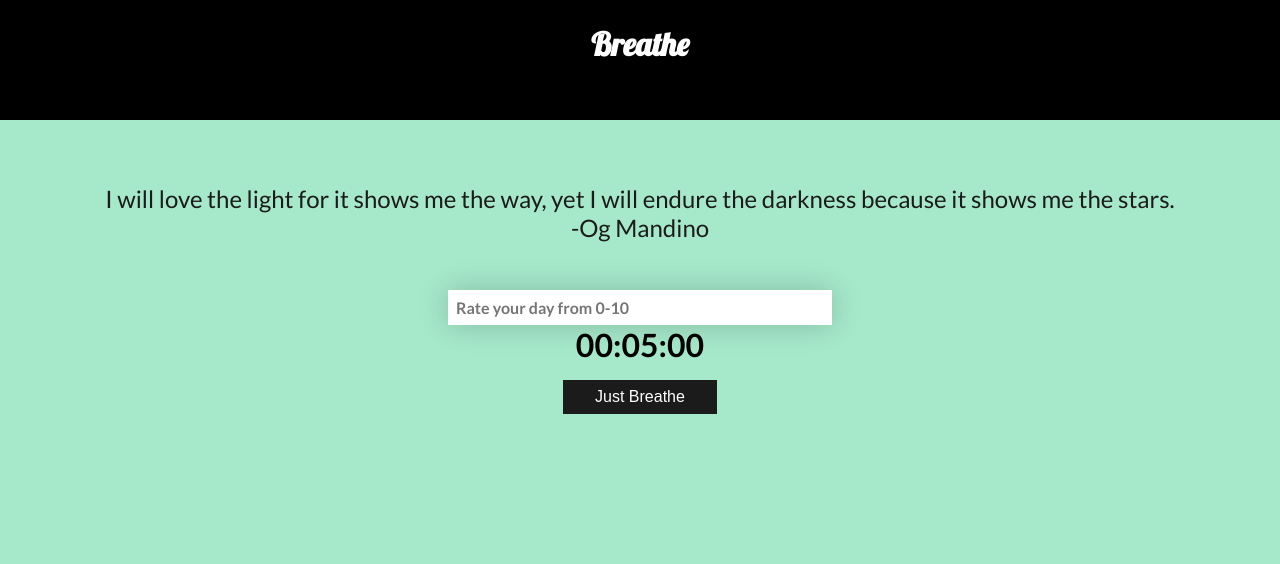
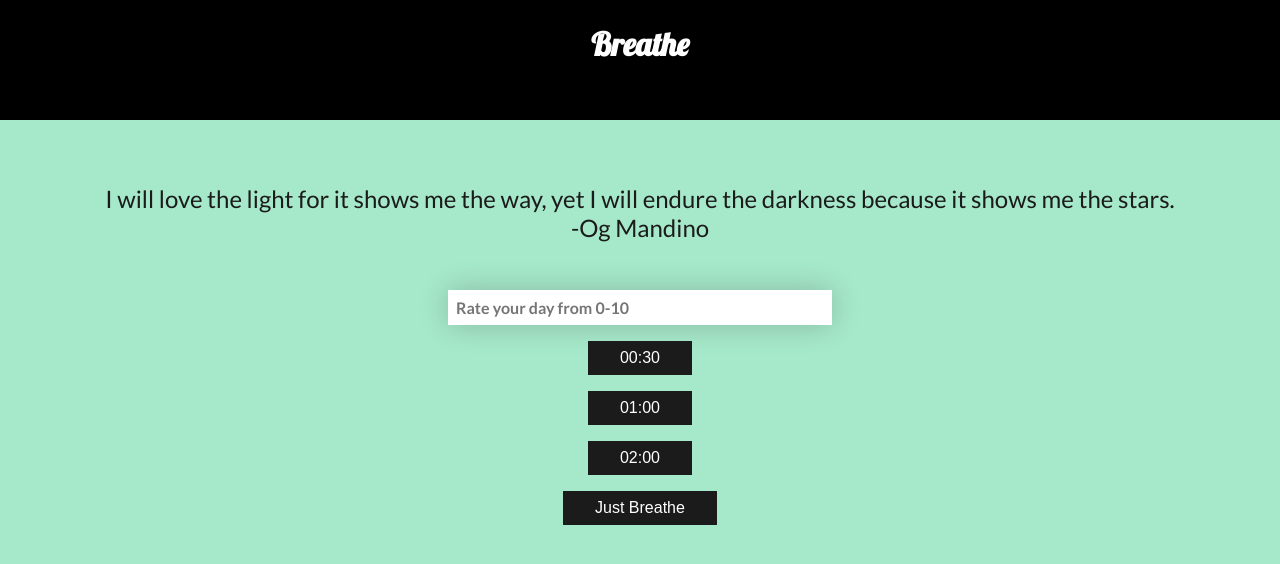
Before and after one commit to dalva19/breathe, a React (Create React App) app: page / in a window 1280 px wide. Shown: the top 564 px of the page. Built offline with nearby package versions, Linux system fonts and the light colour scheme.

Commit message:
buttons to set timer

```diff
--- /dev/null
+++ b/src/actions/timer_action.js
@@ -0,0 +1,23 @@
+//variables
+export const SET_30SEC_TIMER = "SET_30SEC_TIMER";
+export const SET_1MIN_TIMER = "SET_1MIN_TIMER";
+export const SET_2MIN_TIMER = "SET_2MIN_TIMER";
+
+//action creator
+export const load30Sec = () => {
+  return {
+    type: SET_30SEC_TIMER,
+  };
+};
+
+export const load1Min = () => {
+  return {
+    type: SET_1MIN_TIMER,
+  };
+};
+
+export const load2Min = () => {
+  return {
+    type: SET_2MIN_TIMER,
+  };
+};
--- a/src/components/Home.js
+++ b/src/components/Home.js
@@ -2,6 +2,7 @@ import React, { useEffect, useState } from "react";
 import { useSelector, useDispatch } from "react-redux";
 import { loadDailyQuote, loadRatingQuote } from "../actions/daily_quote_action";
 import { loadRandomDog } from "../actions/dog_action";
+import { load30Sec, load1Min, load2Min } from "../actions/timer_action";
 import { Link } from "react-router-dom";
 //components
 import Header from "./Header";
@@ -15,10 +16,15 @@ const Home = () => {
   const { quotes, randomQuote, ratingQuotes } = useSelector(
     (state) => state.dailyQuote
   );
+  const { hours, minutes, seconds, loaded } = useSelector(
+    (state) => state.timer
+  );
 
   //local state
   const [input, setInput] = useState("");
-  const hrsMinsSecs = { hours: 0, minutes: 5, seconds: 0 };
+  let hrsMinsSecs = { hours: hours, minutes: minutes, seconds: seconds };
+  //const [timer, setTimer] = useState("");
+  //let hrsMinsSecs;
 
   useEffect(() => {
     dispatch(loadDailyQuote(quotes));
@@ -28,8 +34,22 @@ const Home = () => {
   const handleBreatheButton = () => {
     dispatch(loadRandomDog());
     dispatch(loadRatingQuote(ratingQuotes, parseInt(input)));
+    setInput("");
+  };
 
-    setInput("");
+  const handle30SecTimeButtonClick = () => {
+    dispatch(load30Sec());
+    hrsMinsSecs = { hours: hours, minutes: minutes, seconds: seconds };
+  };
+
+  const handle1MinTimeButtonClick = () => {
+    dispatch(load1Min());
+    hrsMinsSecs = { hours: hours, minutes: minutes, seconds: seconds };
+  };
+
+  const handle2MinTimeButtonClick = () => {
+    dispatch(load2Min());
+    hrsMinsSecs = { hours: hours, minutes: minutes, seconds: seconds };
   };
 
   return (
@@ -44,9 +64,12 @@ const Home = () => {
           value={input}
           onChange={(e) => setInput(e.target.value)}
         ></input>
-        <br></br>
 
-        <Timer hrsMinsSecs={hrsMinsSecs} />
+        <button onClick={handle30SecTimeButtonClick}>00:30</button>
+        <button onClick={handle1MinTimeButtonClick}>01:00</button>
+        <button onClick={handle2MinTimeButtonClick}>02:00</button>
+
+        {loaded && <Timer hrsMinsSecs={hrsMinsSecs} />}
 
         <Link to="/breathe">
           <button onClick={handleBreatheButton}>Just Breathe</button>
@@ -57,7 +80,10 @@ const Home = () => {
 };
 
 const StyledDailyQuote = styled.div`
-  text-align: center;
+  display: flex;
+  justify-content: space-around;
+  align-items: center;
+  flex-direction: column;
   margin-top: 4rem;
   font-family: "lato", sans-serif;
   input {
--- a/src/components/Timer.js
+++ b/src/components/Timer.js
@@ -1,4 +1,6 @@
 import React, { useState, useEffect } from "react";
+//style
+import styled from "styled-components";
 
 const Timer = ({ hrsMinsSecs }) => {
   const { hours = 0, minutes = 0, seconds = 0 } = hrsMinsSecs;
@@ -21,12 +23,17 @@ const Timer = ({ hrsMinsSecs }) => {
   };
 
   return (
-    <div>
+    <StyledTimer>
       <h1>{`${hrs.toString().padStart(2, "0")}:${mins
         .toString()
         .padStart(2, "0")}:${secs.toString().padStart(2, "0")}`}</h1>
-    </div>
+    </StyledTimer>
   );
 };
 
+const StyledTimer = styled.div`
+  font-size: 2rem;
+  padding-top: 1rem;
+`;
+
 export default Timer;
--- a/src/reducers/index.js
+++ b/src/reducers/index.js
@@ -1,10 +1,12 @@
 import { combineReducers } from "redux";
 import dailyQuoteReducer from "./daily_quote_reducer";
 import randomDogReducer from "./dog_reducer";
+import timerReducer from "./timer_reducer";
 
 const rootReducer = combineReducers({
   dailyQuote: dailyQuoteReducer,
   dog: randomDogReducer,
+  timer: timerReducer,
 });
 
 export default rootReducer;
--- /dev/null
+++ b/src/reducers/timer_reducer.js
@@ -0,0 +1,41 @@
+import {
+  SET_30SEC_TIMER,
+  SET_1MIN_TIMER,
+  SET_2MIN_TIMER,
+} from "../actions/timer_action";
+
+const initialState = {
+  hours: 0,
+  minutes: 0,
+  seconds: 0,
+  loaded: false,
+};
+
+const timerReducer = (state = initialState, action) => {
+  switch (action.type) {
+    case SET_30SEC_TIMER:
+      return {
+        ...state,
+        hours: 0,
+        minutes: 0,
+        seconds: 30,
+        loaded: true,
+      };
+    case SET_1MIN_TIMER:
+      return {
+        ...state,
+        minutes: 1,
+        loaded: true,
+      };
+    case SET_2MIN_TIMER:
+      return {
+        ...state,
+        minutes: 2,
+        loaded: true,
+      };
+    default:
+      return state;
+  }
+};
+
+export default timerReducer;
```
